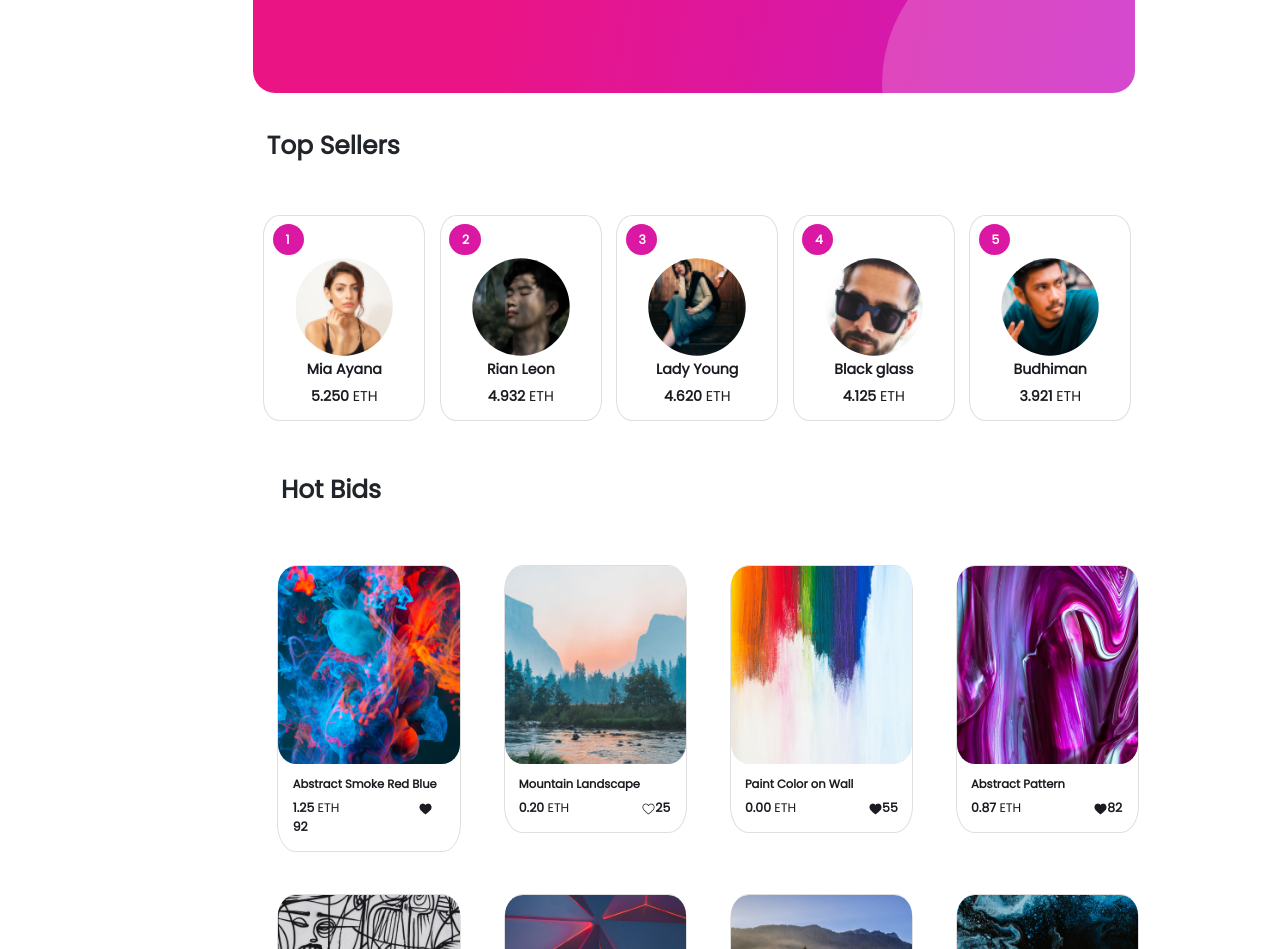
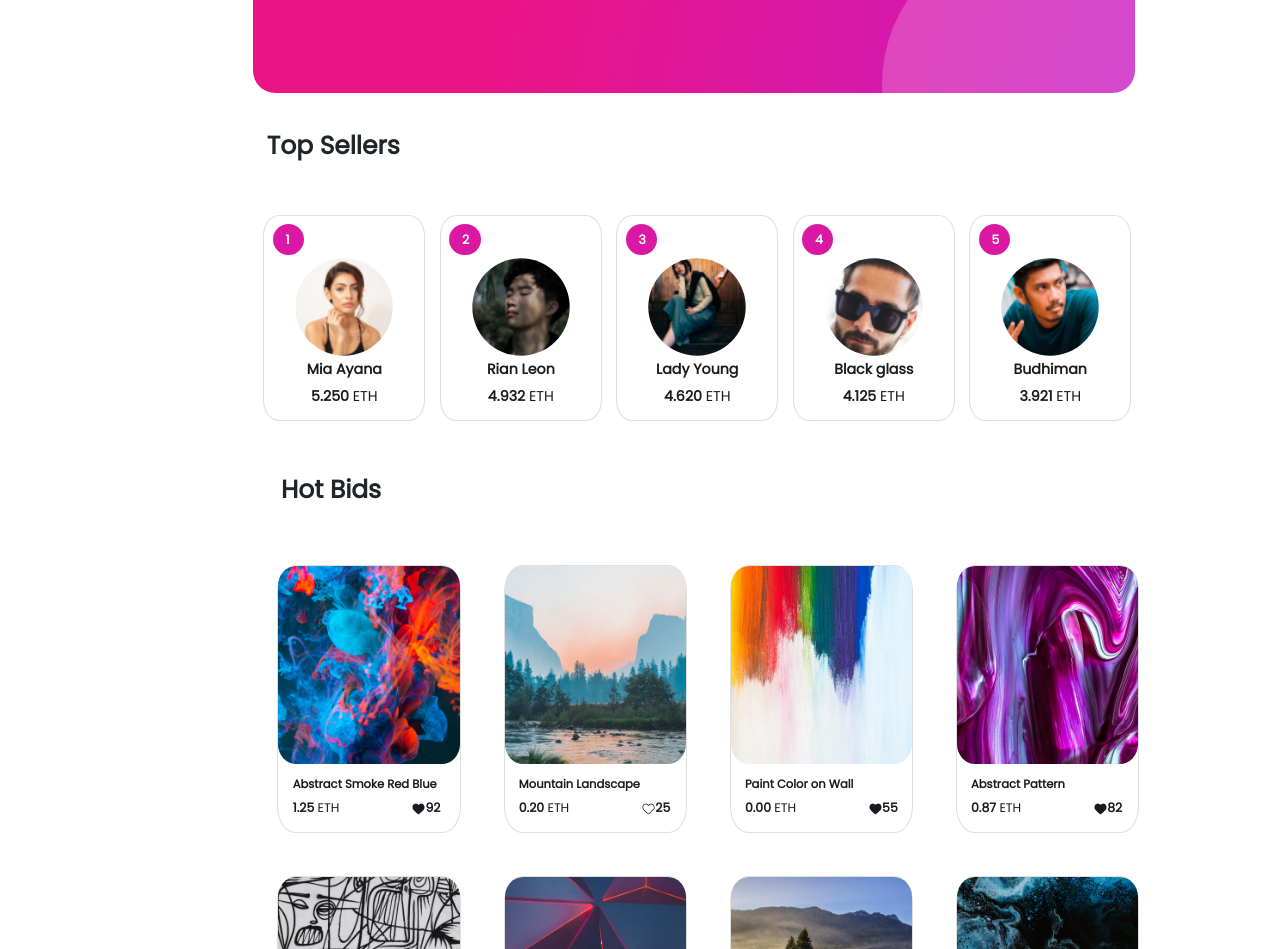
Before and after one commit to NitroKnight68/NitroKnight68-graphique-nft-ishan, a plain HTML site: page home.html in a window 1280 px wide. Shown: the part 351-1300 px from the top of the page. Drawn offline with nearby package versions, Linux system fonts and the light colour scheme; a web font is replaced by a local one.

Commit message:
Update home.html

```diff
--- a/home.html
+++ b/home.html
@@ -200,7 +200,7 @@
               <div class="card-body">
                 <h5 class="card-title">Abstract Smoke Red Blue</h5>
                 <p class="card-text">1.25 <span class="eth">ETH </span>
-                  &nbsp;&nbsp;&nbsp;&nbsp;&nbsp;&nbsp;&nbsp;&nbsp;&nbsp;&nbsp;&nbsp;&nbsp;&nbsp;&nbsp;&nbsp;&nbsp;&nbsp;&nbsp;&nbsp;&nbsp;&nbsp;&nbsp;
+                  &nbsp;&nbsp;&nbsp;&nbsp;&nbsp;&nbsp;&nbsp;&nbsp;&nbsp;&nbsp;&nbsp;&nbsp;&nbsp;&nbsp;&nbsp;&nbsp;&nbsp;&nbsp;&nbsp;&nbsp;
                   <img src="img/black heart.png" />92
                 </p>
 
@@ -307,7 +307,7 @@
           <div class="card-body">
             <h5 class="card-title">Blue Red Art</h5>
             <p class="card-text"> 0.85 <span class="eth">ETH </span>
-              &nbsp;&nbsp;&nbsp;&nbsp;&nbsp;&nbsp;&nbsp;&nbsp;&nbsp;&nbsp;&nbsp;&nbsp;&nbsp;&nbsp;&nbsp;&nbsp;&nbsp;&nbsp;&nbsp;&nbsp;
+              &nbsp;&nbsp;&nbsp;&nbsp;&nbsp;&nbsp;&nbsp;&nbsp;&nbsp;&nbsp;&nbsp;&nbsp;&nbsp;&nbsp;&nbsp;&nbsp;&nbsp;&nbsp;
               <img src="img/white heart.png" />66
             </p>
 
```
